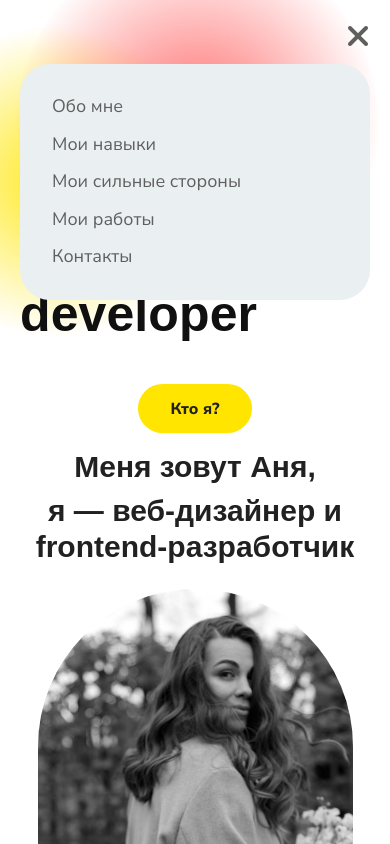
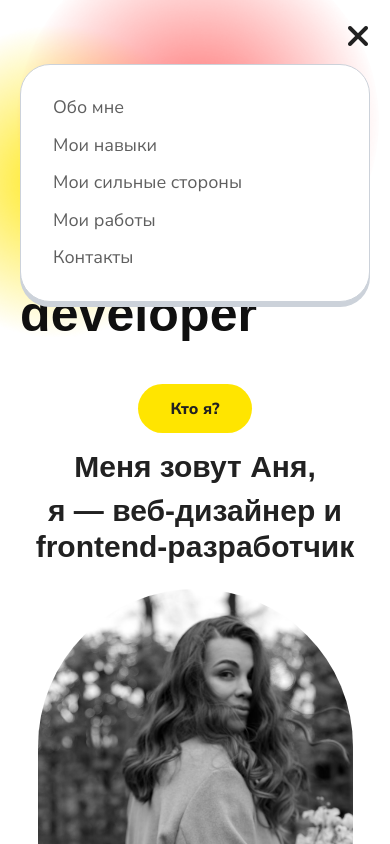
Before and after one commit to sheleshen/my-site, a plain HTML site: page index.html in a window 390 px wide. Both pictures are taken after a click on the icon 356 px from the left and 36 px from the top of the page. Shown: the top 844 px of the page. Drawn offline with Linux system fonts and the light colour scheme; a web font is replaced by a local one.

Commit message:
Коррекции

```diff
--- a/css/style.css
+++ b/css/style.css
@@ -385,17 +385,17 @@ h2, .about-title {
 
 .hamburger-icon {
     font-size: 32px;
-    color: var(--text-menu);
+    color: var(--text-black);
     cursor: pointer;
 }
 
 .hamburger-icon:active {
-    color: var(--text-menu-hov);
+    color: var(--text-menu);
 }
 
 .icon-close {
     font-size: 32px;
-    color: var(--text-menu);
+    color: var(--text-black);
     cursor: pointer;
     display: none;
 }
@@ -414,7 +414,9 @@ h2, .about-title {
     justify-content: space-between;
     gap: 16px;
     padding: 32px;
-    background-color: var(--bg-light);
+    background-color: var(--bg-white);
+    border: 1px solid var(--bg-blue-light);
+    box-shadow: 0px 5px 0px var(--bg-blue-light);
     border-radius: 30px;
     /* width: 100%; */
 }
```
